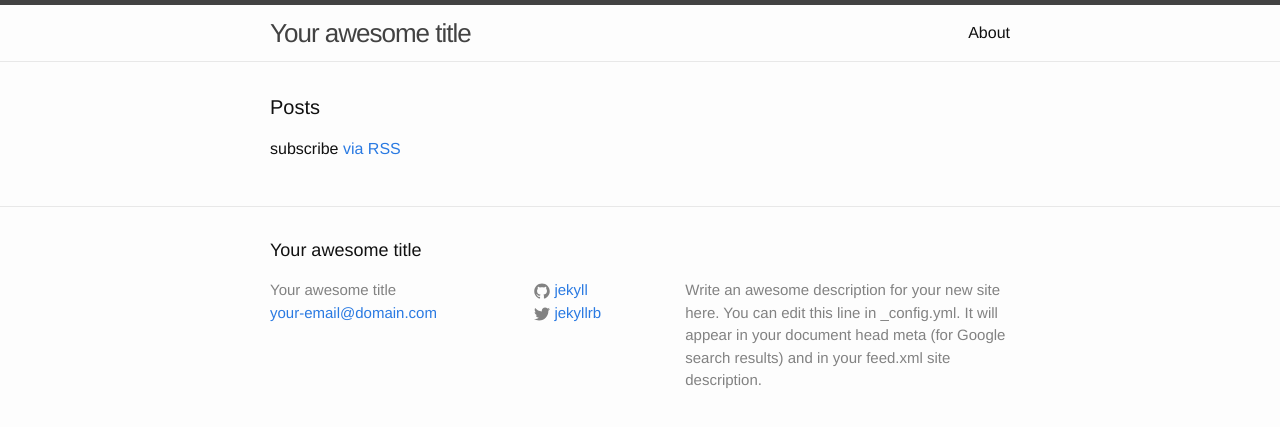
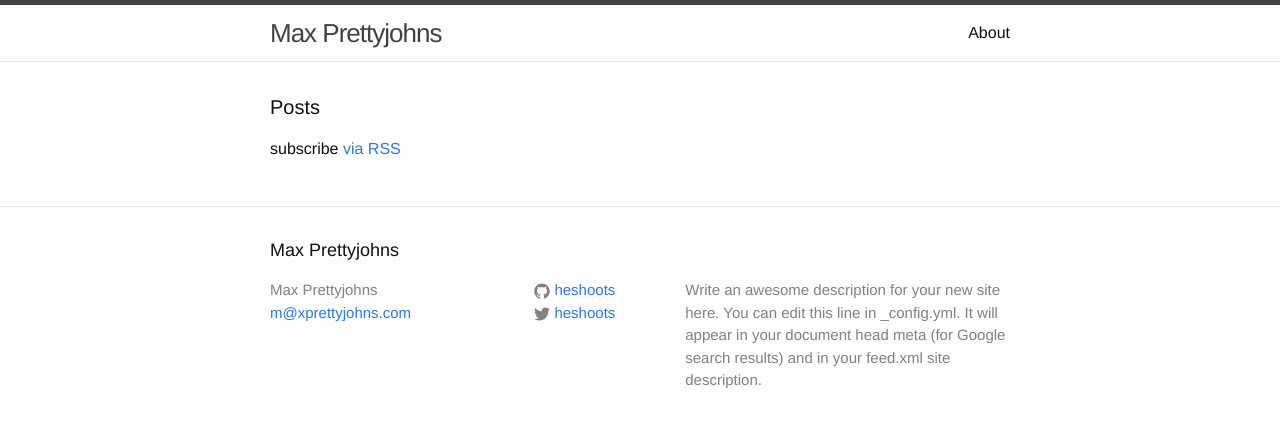
Before and after one commit to heshoots/maxprettyjohns, a Jekyll site: the page built from index.html, in a window 1280 px wide. Shown: the top 427 px of the page. Built offline with Jekyll 4.4.1, drawn with Linux system fonts in a browser that asks for light colours.

Commit message:
minor changes

```diff
--- a/_config.yml
+++ b/_config.yml
@@ -1,15 +1,15 @@
 # Site settings
-title: Your awesome title
-email: your-email@domain.com
+title: Max Prettyjohns
+email: m@xprettyjohns.com
 description: > # this means to ignore newlines until "baseurl:"
   Write an awesome description for your new site here. You can edit this
   line in _config.yml. It will appear in your document head meta (for
   Google search results) and in your feed.xml site description.
 pygments: true
-baseurl: "/maxprettyjohns/" # the subpath of your site, e.g. /blog/
-url: "http://yourdomain.com" # the base hostname & protocol for your site
-twitter_username: jekyllrb
-github_username:  jekyll
+baseurl: "/maxprettyjohns" # the subpath of your site, e.g. /blog/
+url: "http://www.xprettyjohns.com" # the base hostname & protocol for your site
+twitter_username: heshoots
+github_username:  heshoots
 
 # Build settings
 markdown: kramdown
```
